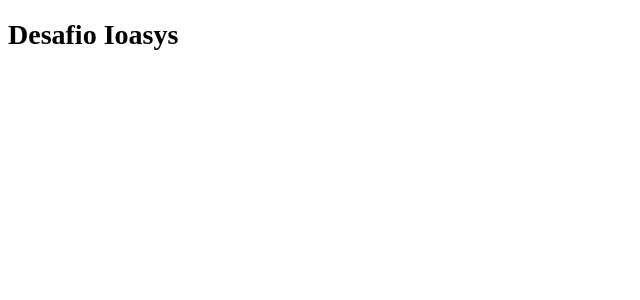
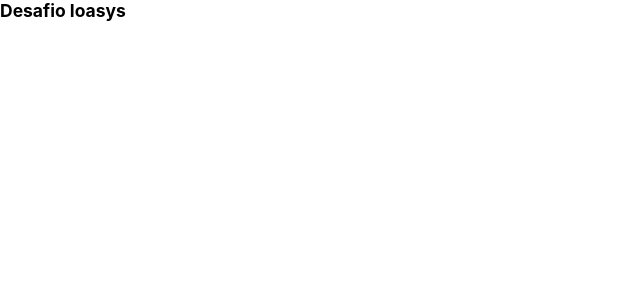
Before and after one commit to murimessias/desafio-ioasys-books, a Next.js app: page / in a window 1280 px wide. Shown: the top 300 px of the page, without its empty margins (0-640 px from the left). Built offline with nearby package versions, Linux system fonts and the light colour scheme.

Commit message:
Add GlobalStyles + Custom _app

```diff
--- a/src/pages/_app.tsx
+++ b/src/pages/_app.tsx
@@ -1,7 +1,21 @@
-import type { AppProps } from 'next/app'
+import { AppProps } from 'next/app'
+import Head from 'next/head'
 
-function App({ Component, pageProps }: AppProps) {
-  return <Component {...pageProps} />
+import GlobalStyles from 'styles/globals'
+
+const App = ({ Component, pageProps }: AppProps) => {
+  return (
+    <>
+      <Head>
+        <title>Ioasys | Desafio Front-End</title>
+        <link rel='shortcut icon' href='/img/icon-512.png' />
+        <link rel='apple-touch-icon' href='/img/icon-512.png' />
+        <meta name='description' content='Ioasys front-end challenge' />
+      </Head>
+      <GlobalStyles />
+      <Component {...pageProps} />
+    </>
+  )
 }
 
 export default App
--- /dev/null
+++ b/src/styles/globals.ts
@@ -0,0 +1,18 @@
+import { createGlobalStyle } from 'styled-components'
+
+const GlobalStyles = createGlobalStyle`
+  * {
+    margin: 0;
+    padding: 0;
+    box-sizing: border-box;
+  }
+
+  html {
+    font-size: 62.5%;
+  }
+
+  body {
+    font-family: -apple-system, BlinkMacSystemFont, 'Segoe UI', Roboto, Oxygen, Ubuntu, Cantarell, 'Open Sans', 'Helvetica Neue', sans-serif
+  }
+`
+export default GlobalStyles
```
Also changed, not shown: public/img/icon-512.png (added).
